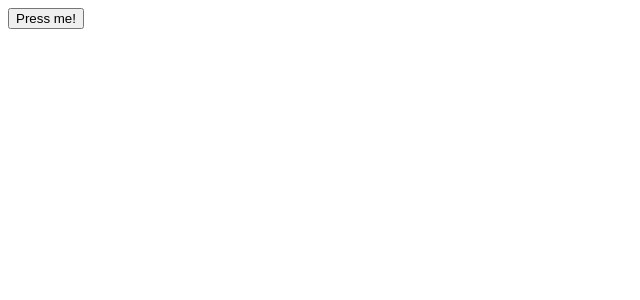
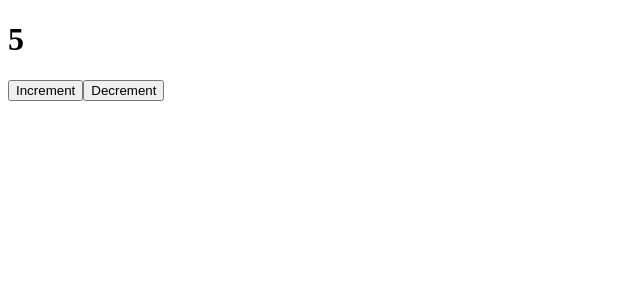
Before and after one commit to sas2job/my-react-app, a React (Create React App) app: page / in a window 1280 px wide. Shown: the top 300 px of the page, without its empty margins (0-640 px from the left). Built offline with nearby package versions, Linux system fonts and the light colour scheme.

Commit message:
Add function increment

```diff
--- a/src/App.js
+++ b/src/App.js
@@ -1,8 +1,18 @@
 import React from 'react';
 
 function App() {
+    let likes = 5;
+
+    function increment() {
+      likes += 1;
+      console.log(likes);
+    }
+
   return (
     <div className="App">
+      <h1>{likes}</h1>
+      <button onClick={increment}>Increment</button>
+      <button onClick={() => likes -= 1}>Decrement</button>
     </div>
   );
 }
--- a/src/index.js
+++ b/src/index.js
@@ -3,8 +3,6 @@
 import App from './App';
 
 ReactDOM.render(
-    React.createElement('button', {
-      onClick: () => console.log('Click!')
-    }, 'Press me!'),
+    <App/>,
   document.getElementById('root')
 );
```
